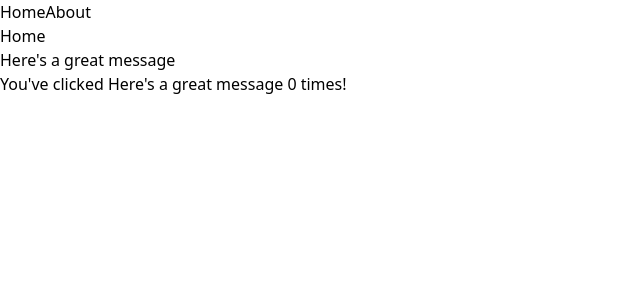
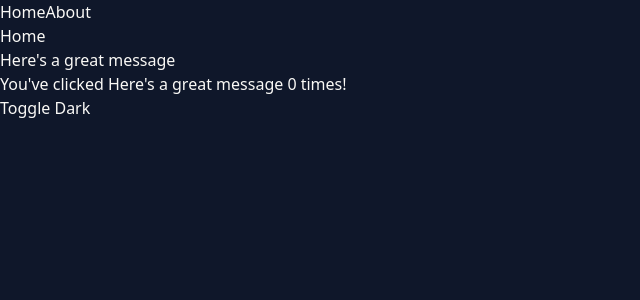
Before and after one commit to dallenbaldwin/WeNeedToEat, a Vue app: page / in a window 1280 px wide. Shown: the top 300 px of the page, without its empty margins (0-640 px from the left). Built offline with nearby package versions, Linux system fonts and the light colour scheme; the HTML template or start-up script is replaced by a standard one.

Commit message:
dinkin' around

```diff
--- a/index.html
+++ b/index.html
@@ -9,7 +9,7 @@
     <meta name="viewport" content="width=device-width, initial-scale=1.0" />
     <title>We Need to Eat</title>
   </head>
-  <body>
+  <body class="bg-white text-black dark:bg-black dark:text-white">
     <div id="app"></div>
     <script type="module" src="/src/main.ts"></script>
   </body>
--- a/package.json
+++ b/package.json
@@ -14,12 +14,16 @@
   },
   "devDependencies": {
     "@types/node": "^16.11.22",
+    "@vicons/material": "^0.12.0",
+    "@vicons/utils": "^0.1.4",
     "@vitejs/plugin-vue": "^2.1.0",
     "@vue/tsconfig": "^0.1.3",
     "autoprefixer": "^10.4.2",
+    "native-ui": "^0.0.1",
     "postcss": "^8.4.6",
     "tailwindcss": "^3.0.23",
     "typescript": "~4.5.5",
+    "vfonts": "^0.0.3",
     "vite": "^2.7.13",
     "vue-tsc": "^0.31.1"
   }
--- a/src/App.vue
+++ b/src/App.vue
@@ -1,5 +1,13 @@
 <script setup lang="ts">
+import { onMounted } from 'vue';
 import { RouterLink, RouterView } from 'vue-router';
+import { useDarkStore } from './stores/dark';
+
+onMounted(() => {
+  const { dark } = useDarkStore();
+  if (!dark) return;
+  document.documentElement.classList.add('dark');
+});
 </script>
 
 <template>
--- /dev/null
+++ b/src/stores/dark.ts
@@ -0,0 +1,21 @@
+import { defineStore } from 'pinia';
+
+export const useDarkStore = defineStore({
+  id: 'dark',
+  actions: {
+    toggleDark() {
+      const newDark = !this.dark;
+      localStorage.setItem('dark', newDark.toString());
+      document.documentElement.classList.toggle('dark');
+      this.dark = newDark;
+    },
+  },
+  getters: {},
+  state: () => {
+    const initial = localStorage.getItem('dark');
+    console.log(initial);
+    return {
+      dark: initial === 'false' ? false : true,
+    };
+  },
+});
--- a/src/views/AboutView.vue
+++ b/src/views/AboutView.vue
@@ -12,12 +12,15 @@
     <div>Counter State: {{ $state.counter }}</div>
     <div>Double Counter: {{ double }}</div>
   </div>
+  <Icon class="text-secondary-500"><HomeFilled /></Icon>
 </template>
 
 <script setup lang="ts">
 import { useMousePosition } from '@/composition-functions/useMousePosition';
 import { useCounterStore } from '@/stores/counter';
 import { ref } from 'vue';
+import { Icon } from '@vicons/utils';
+import { HomeFilled } from '@vicons/material';
 
 const { $state, doubleCount, increment } = useCounterStore();
 
--- a/src/views/HomeView.vue
+++ b/src/views/HomeView.vue
@@ -1,5 +1,6 @@
 <script setup lang="ts">
 import HelloWorldVue, { type HelloWorldEmits } from '@/components/HelloWorld.vue';
+import { useDarkStore } from '@/stores/dark';
 import { reactive, ref } from 'vue';
 const handleChat: HelloWorldEmits['chat'] = (payload) => {
   alert(payload);
@@ -12,6 +13,7 @@ const userData = reactive({
   username: 'Dallen Baldwin',
   password: 'a-very-secure-password',
 });
+const { toggleDark } = useDarkStore();
 </script>
 
 <template>
@@ -21,4 +23,5 @@ const userData = reactive({
   <div v-if="count > 3">
     {{ JSON.stringify(userData) }}
   </div>
+  <button @click="toggleDark">Toggle Dark</button>
 </template>
--- a/tailwind.config.js
+++ b/tailwind.config.js
@@ -1,6 +1,7 @@
 const colors = require('tailwindcss/colors');
 
 module.exports = {
+  darkMode: 'class',
   content: ['./index.html', './src/**/*.{vue,js,ts,jsx,tsx}'],
   theme: {
     colors: {
@@ -10,6 +11,8 @@ module.exports = {
       danger: colors.red,
       warning: colors.yellow,
       success: colors.green,
+      black: colors.slate[900],
+      white: '#FAF9F6',
     },
     extend: {},
   },
```
Also changed, not shown: 2 other files (tests, documents, lock files or other folders).
